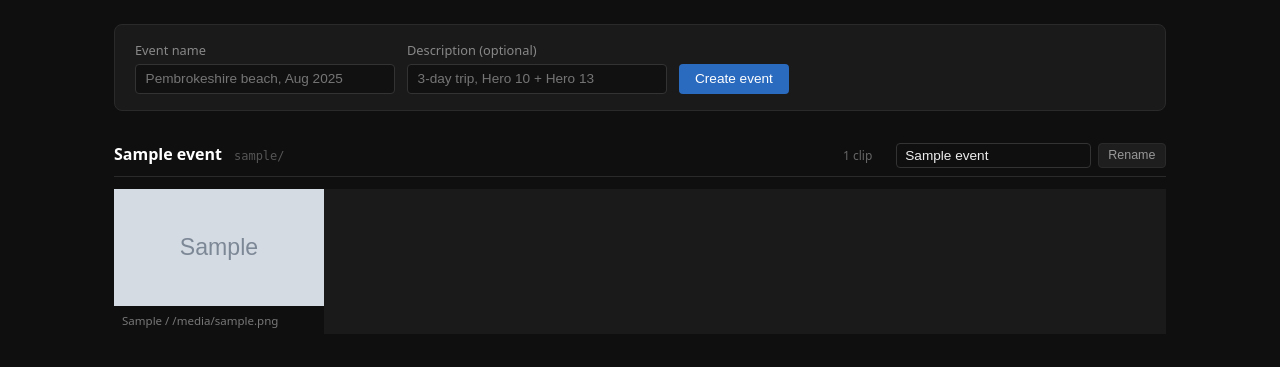
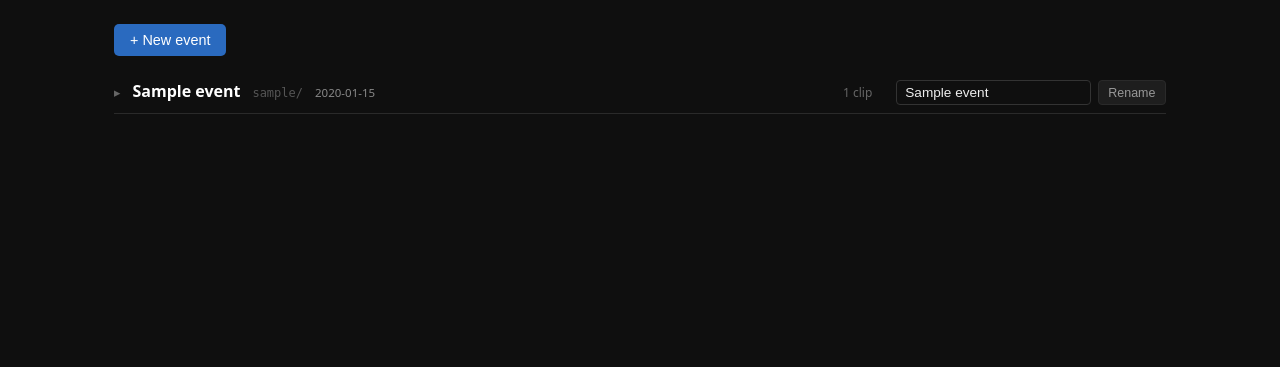
Before and after one commit to je-marshall/rushes, a FastAPI app: template rushes/web/templates/events.html in a window 1280 px wide. Shown: the part 54-421 px from the top of the page. Run offline with FastAPI, Linux system fonts and the light colour scheme; the visitor is signed in with stand-in values (Sample User, id 1); the template is opened without the code that fills it: most values are stand-ins (such as "Sample title", 1, 10 or a date in 2020); grey boxes marked "Sample" are stand-in pictures; parts of the project's set-up code (start-up, migrations or seed data) failed here and were passed over.

Commit message:
Events: create dialog, order by newest footage, collapsible (collapsed default)
- "+ New event" button opens a native <dialog> with the create form, instead of
  an always-visible form.
- Events are ordered by their most recent clip's recorded_at (newest footage at
  top); undated/empty events fall to the bottom.
- Each event is collapsible via a chevron header and collapsed by default, so the
  list is scannable; the header shows the count + newest date. Clicking the
  rename form doesn't toggle. (Collapsed thumbnails also defer loading.)

Co-Authored-By: Claude Opus 4.8 <noreply@anthropic.com>

```diff
--- a/rushes/web/app.py
+++ b/rushes/web/app.py
@@ -166,6 +166,14 @@ async def events_list(request: Request):
             ORDER BY c.recorded_at DESC NULLS LAST
         """, (evt["id"],)).fetchall()
         event_data.append({"event": evt, "clips": _enrich_clips(clips)})
+
+    # Order events by their most recent clip (clips are already recorded_at DESC,
+    # so clips[0] is the newest). Events with dated footage first (newest at top);
+    # undated/empty events fall to the bottom.
+    def _recency(ed):
+        top = ed["clips"][0]["recorded_at"] if ed["clips"] else None
+        return (top is not None, top or "")
+    event_data.sort(key=_recency, reverse=True)
 
     return _templates.TemplateResponse(request, "events.html", {
         "event_data": event_data,
--- a/rushes/web/templates/events.html
+++ b/rushes/web/templates/events.html
@@ -121,6 +121,26 @@ body.select-mode .play-btn { display: none; }
 #player-error { display: none; background: #1a1a1a; border: 1px solid #3a1518; color: #f0a0a8; padding: 1.5rem; border-radius: 6px; max-width: 30rem; text-align: center; font-size: 0.9rem; line-height: 1.6; }
 #player-error a { color: #aad4ff; }
 
+/* New-event button + dialog */
+.new-event-btn { background: #2a6abf; border: none; color: #fff; padding: 0.5rem 1rem; border-radius: 5px; cursor: pointer; font-size: 0.9rem; margin-bottom: 1.5rem; }
+.new-event-btn:hover { background: #3a7acf; }
+dialog { background: #1a1a1a; color: #e0e0e0; border: 1px solid #2a2a2a; border-radius: 8px; padding: 1.5rem; width: min(420px, 92vw); }
+dialog::backdrop { background: rgba(0,0,0,0.6); }
+dialog h3 { font-size: 1rem; color: #fff; margin-bottom: 1rem; }
+dialog label { display: block; font-size: 0.8rem; color: #888; margin-bottom: 0.9rem; }
+dialog input { display: block; width: 100%; margin-top: 0.3rem; background: #111; border: 1px solid #333; color: #eee; padding: 0.5rem 0.6rem; border-radius: 4px; font-size: 0.9rem; }
+.dialog-actions { display: flex; justify-content: flex-end; gap: 0.6rem; margin-top: 0.5rem; }
+.dialog-actions button { padding: 0.45rem 1rem; border-radius: 5px; cursor: pointer; font-size: 0.85rem; border: none; }
+.dialog-actions button[type=submit] { background: #2a6abf; color: #fff; }
+.dialog-actions button.secondary { background: #2a2a2a; color: #bbb; }
+
+/* Collapsible events */
+.event-header { cursor: pointer; }
+.chevron { color: #666; font-size: 0.8rem; display: inline-block; transition: transform 0.15s; }
+.event-block:not(.collapsed) .chevron { transform: rotate(90deg); }
+.event-block.collapsed .event-body { display: none; }
+.ev-date { font-size: 0.72rem; color: #888; }
+
 /* Mobile: collapse nav into a burger menu */
 .burger { display: none; background: none; border: none; color: #ccc; font-size: 1.5rem; cursor: pointer; padding: 0.2rem 0.5rem; line-height: 1; }
 @media (max-width: 680px) {
@@ -163,15 +183,24 @@ body.select-mode .play-btn { display: none; }
 
 <div class="page">
 
-  <form class="create-form" method="post" action="/events/create">
-    <label>Event name
+  <button class="new-event-btn" type="button"
+          onclick="document.getElementById('create-dialog').showModal()">+ New event</button>
+
+  <dialog id="create-dialog">
+    <form method="post" action="/events/create">
+      <h3>New event</h3>
+      <label>Name
         <input name="name" placeholder="Pembrokeshire beach, Aug 2025" required>
       </label>
       <label>Description (optional)
         <input name="description" placeholder="3-day trip, Hero 10 + Hero 13">
       </label>
+      <div class="dialog-actions">
+        <button type="button" class="secondary" onclick="document.getElementById('create-dialog').close()">Cancel</button>
         <button type="submit">Create event</button>
+      </div>
     </form>
+  </dialog>
 
   {% if not event_data %}
     <p style="color:#555">No events yet — create one above, then assign clips from the Unsorted view.</p>
@@ -180,16 +209,19 @@ body.select-mode .play-btn { display: none; }
   {% for ed in event_data %}
   {% set evt = ed.event %}
   {% set clips = ed.clips %}
-  <div class="event-block" id="event-{{ evt.id }}">
-    <div class="event-header">
+  <div class="event-block collapsed" id="event-{{ evt.id }}">
+    <div class="event-header" onclick="toggleCollapse(this, event)">
+      <span class="chevron">▸</span>
       <h2>{{ evt.name }}</h2>
       <span class="slug">{{ evt.slug }}/</span>
+      {% if clips and clips[0].recorded_at %}<span class="ev-date">{{ clips[0].recorded_at[:10] }}</span>{% endif %}
       <span class="count">{{ clips | length }} clip{{ 's' if clips | length != 1 }}</span>
-      <form class="rename-form" method="post" action="/events/{{ evt.id }}/rename">
+      <form class="rename-form" method="post" action="/events/{{ evt.id }}/rename" onclick="event.stopPropagation()">
         <input name="name" value="{{ evt.name }}" required autocomplete="off">
         <button type="submit">Rename</button>
       </form>
     </div>
+    <div class="event-body">
 
     {% if not clips %}
       <p class="empty-event">No clips assigned yet.</p>
@@ -218,6 +250,7 @@ body.select-mode .play-btn { display: none; }
         </form>
       </div>
     {% endif %}
+    </div><!-- event-body -->
   </div>
   {% endfor %}
 
@@ -240,6 +273,13 @@ body.select-mode .play-btn { display: none; }
 </div>
 
 <script>
+// Collapse / expand an event (collapsed by default). Ignore clicks on the
+// rename form so editing the name doesn't toggle the section.
+function toggleCollapse(header, e) {
+  if (e.target.closest('.rename-form')) return;
+  header.closest('.event-block').classList.toggle('collapsed');
+}
+
 // Selection is per event (each event unassigns its own clips), but "select mode"
 // is global — matching the Unsorted view: once anything is ticked, play buttons
 // hide and a click anywhere on a card toggles selection.
```
Lines whose indentation alone changed are shown as unchanged.
